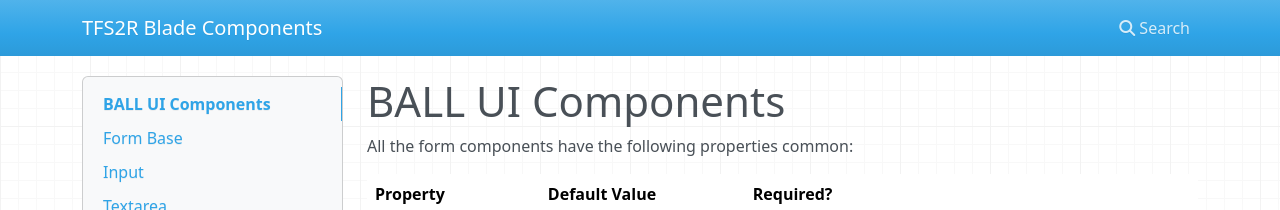
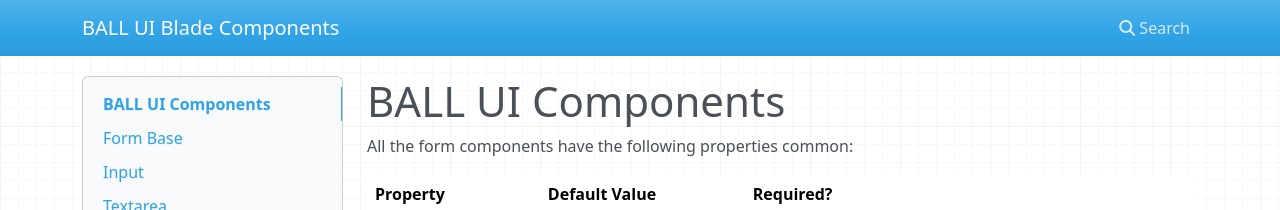
Before and after one commit to JunaidQadirB/ball-ui, an MkDocs documentation site: the page built from docs/index.md, in a window 1280 px wide. Shown: the top 210 px of the page. Built offline with MkDocs 1.6.1, drawn with Linux system fonts in a browser that asks for light colours; nearby versions of some CDN libraries.

Commit message:
Update mkdocs.yml

```diff
--- a/mkdocs.yml
+++ b/mkdocs.yml
@@ -1 +1 @@
-site_name: TFS2R Blade Components
+site_name: BALL UI Blade Components
```
